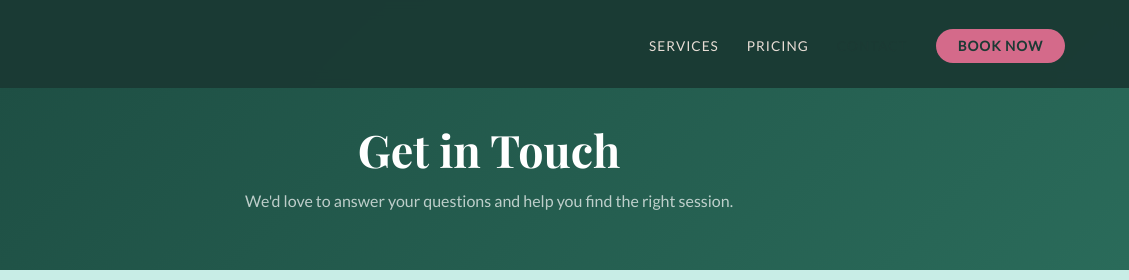
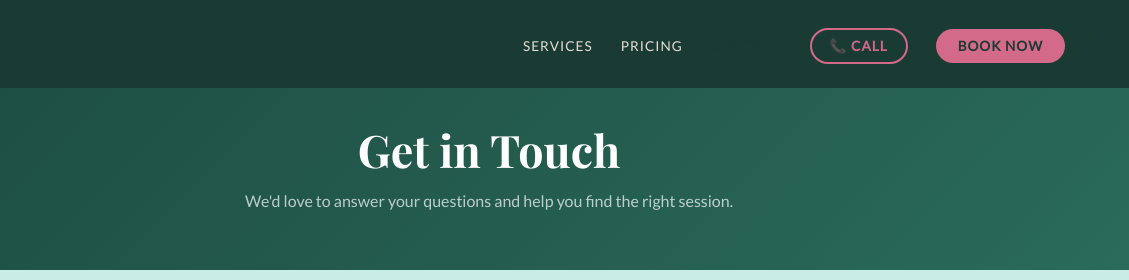
Before and after one commit to clawrenceisthebestboy-dev/saltandlight, a website: page contact.html in a window 1280 px wide. Shown: the top 280 px of the page, 151-1280 px from the left. Drawn offline with nearby package versions, Linux system fonts and the light colour scheme.

Commit message:
Add Call Now button to nav — tel: link auto-dials on smartphones

```diff
--- a/contact.html
+++ b/contact.html
@@ -46,7 +46,7 @@ input:focus,textarea:focus,select:focus{outline:none;border-color:var(--dark)}
     <li><a href="services.html">Services</a></li>
     <li><a href="pricing.html">Pricing</a></li>
     <li><a href="contact.html" style="color:var(--dark)">Contact</a></li>
-    <li><a href="booking.html" class="nav-book">Book Now</a></li>
+    <li><a href="tel:+12073554141" style="background:transparent;border:2px solid #D46A8A;color:#D46A8A;padding:8px 18px;border-radius:30px;font-size:.85rem;font-weight:600;text-decoration:none;letter-spacing:1px;text-transform:uppercase">📞 Call</a></li><li><a href="booking.html" class="nav-book">Book Now</a></li>
   </ul>
 </nav>
 
```
Also changed, not shown: index.html (+1 -1 lines), services.html (+1 -1 lines), testimonials.html (+1 -1 lines).
